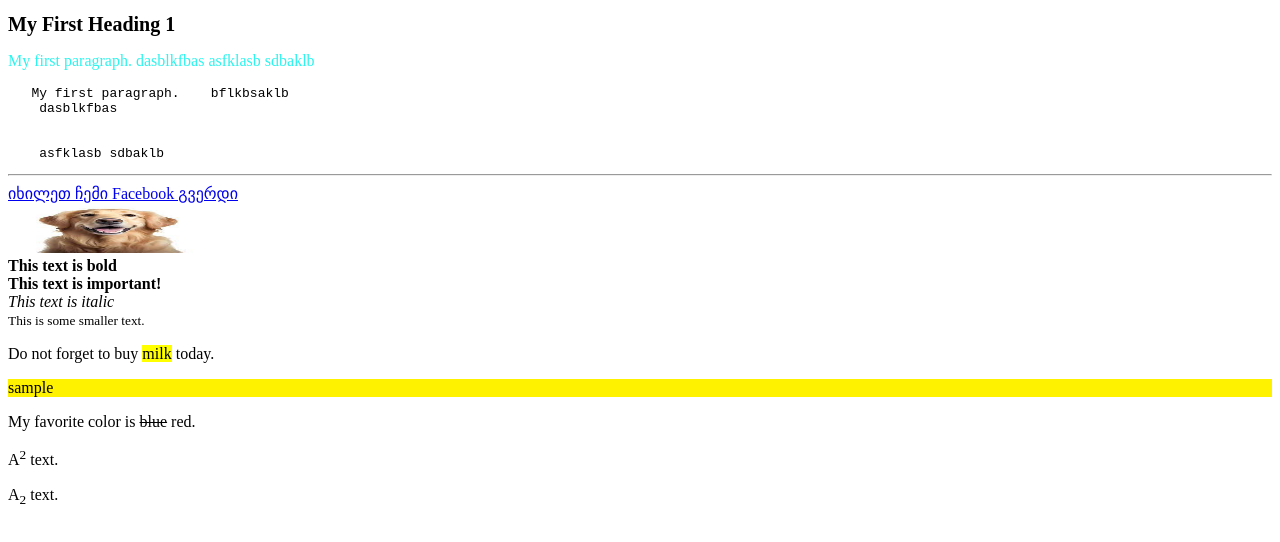
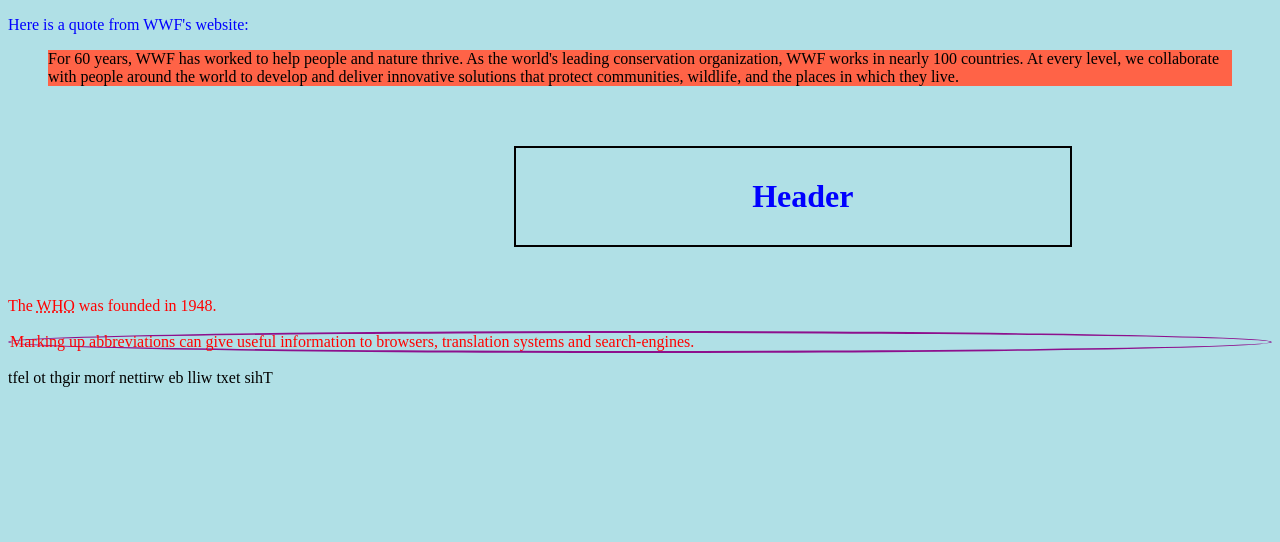
Before and after one commit to flashdato/new_classroom, a plain HTML site: page index.html in a window 1280 px wide. Drawn offline with Linux system fonts and the light colour scheme.

Commit message:
07.22.2023 Style css

```diff
--- a/index.html
+++ b/index.html
@@ -1,43 +1,26 @@
 <!DOCTYPE html>
 <html>
-<head>
-<title>Page Title 1 </title>
-</head>
+    <head>
+        <link rel="stylesheet" href="styles.css">
+    </head>
 <body>
 
-<h1 title="I'm a tooltip" style="font-size:20px;">My First Heading 1</h1>
-<p style="color: rgb(44, 244, 238)">   My first paragraph.  dasblkfbas  asfklasb sdbaklb</p>
-<pre>   My first paragraph.    bflkbsaklb
-    dasblkfbas
+<!-- es informacia agebulia am saitidan
 
+    "http://www.worldwildlife.org -->
 
-    asfklasb sdbaklb</pre>
+<p  style="color:blue">Here is a quote from WWF's website:</p>
 
-<hr>
+<blockquote style="background-color:Tomato;"cite="http://www.worldwildlife.org/who/index.html">
+For 60 years, WWF has worked to help people and nature thrive. As the world's leading conservation organization, WWF works in nearly 100 countries. At every level, we collaborate with people around the world to develop and deliver innovative solutions that protect communities, wildlife, and the places in which they live.
+</blockquote>
 
+<h1>Header</h1>
 
-<a href = "https://www.youtube.com" target="_blank">იხილეთ ჩემი Facebook გვერდი</a>
-<br>
-<img src="dog.jfif" alt="dog" width="200px" height="50px">
+<p>The <abbr title="World Health Organization">WHO</abbr> was founded in 1948.</p>
 
-<br>
-<b>This text is bold</b>
-<br>
-<strong>This text is important!</strong>
-<br>
-<i>This text is italic</i>
-<br>
-<small>This is some smaller text.</small>
-<br>
-<p>Do not forget to buy <mark>milk</mark> today.</p>
+<p style="border:2px solid rgb(141, 16, 141); border-radius: 50%;">Marking up abbreviations can give useful information to browsers, translation systems and search-engines.</p>
 
-<p style="background-color: rgb(255, 242, 0)"> sample</p>
-
-<p>My favorite color is <del>blue</del> red.</p>
-
-<p>A<sup>2</sup> text.</p>
-
-<p>A<sub>2</sub> text.</p>
-
+<bdo dir="rtl">This text will be written from right to left</bdo>
 </body>
 </html>
--- /dev/null
+++ b/styles.css
@@ -0,0 +1,15 @@
+body {
+    background-color: powderblue;
+}
+h1{
+    color: blue;
+    padding: 30px;
+    padding-left: 50px;
+    border: 2px solid #000000;
+    margin: 50px;
+    margin-top: 60px;
+    margin-left: 40%;
+    margin-right: 200px;
+    text-align: center;
+}
+p    {color: red;}
```
